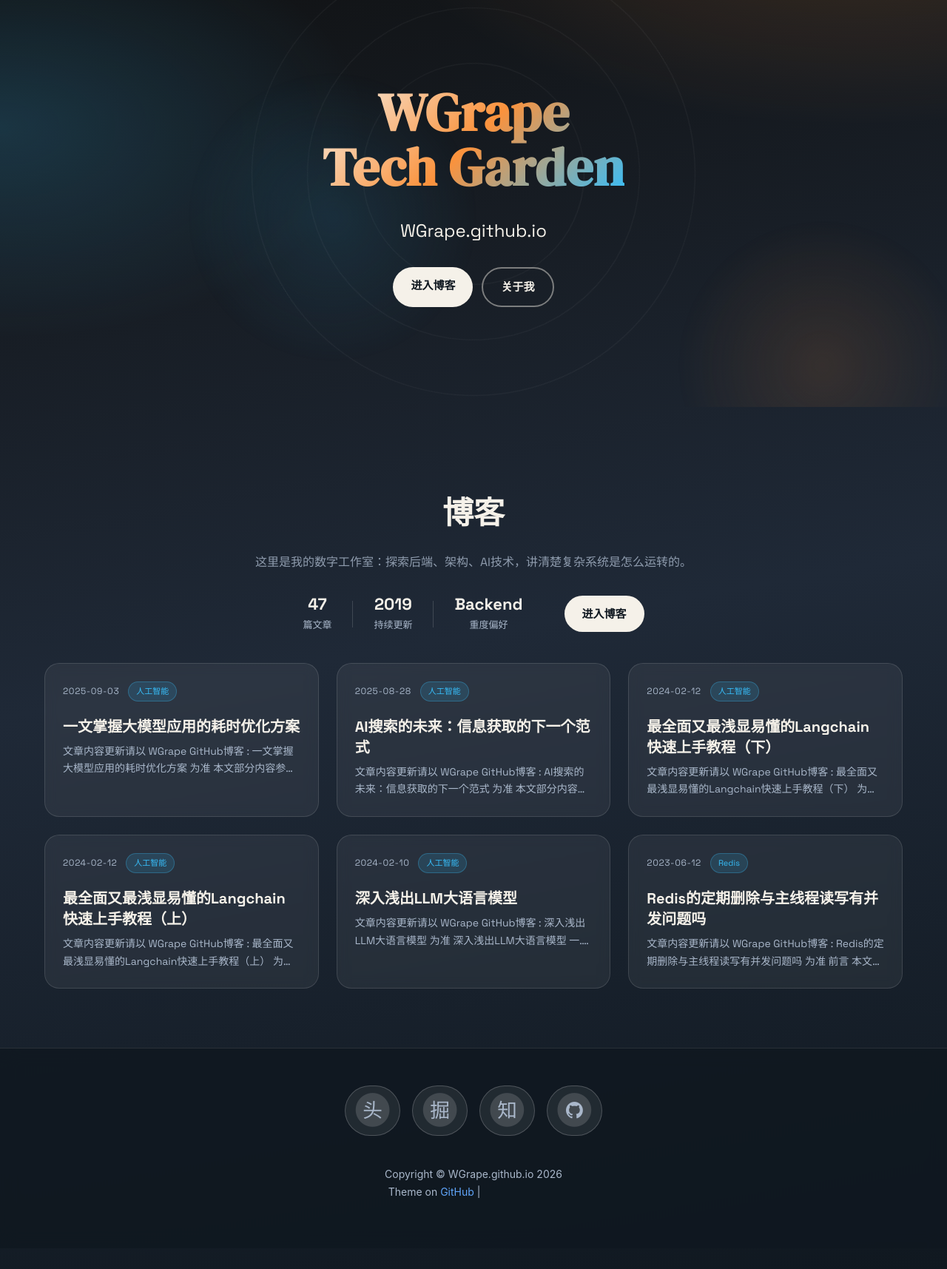
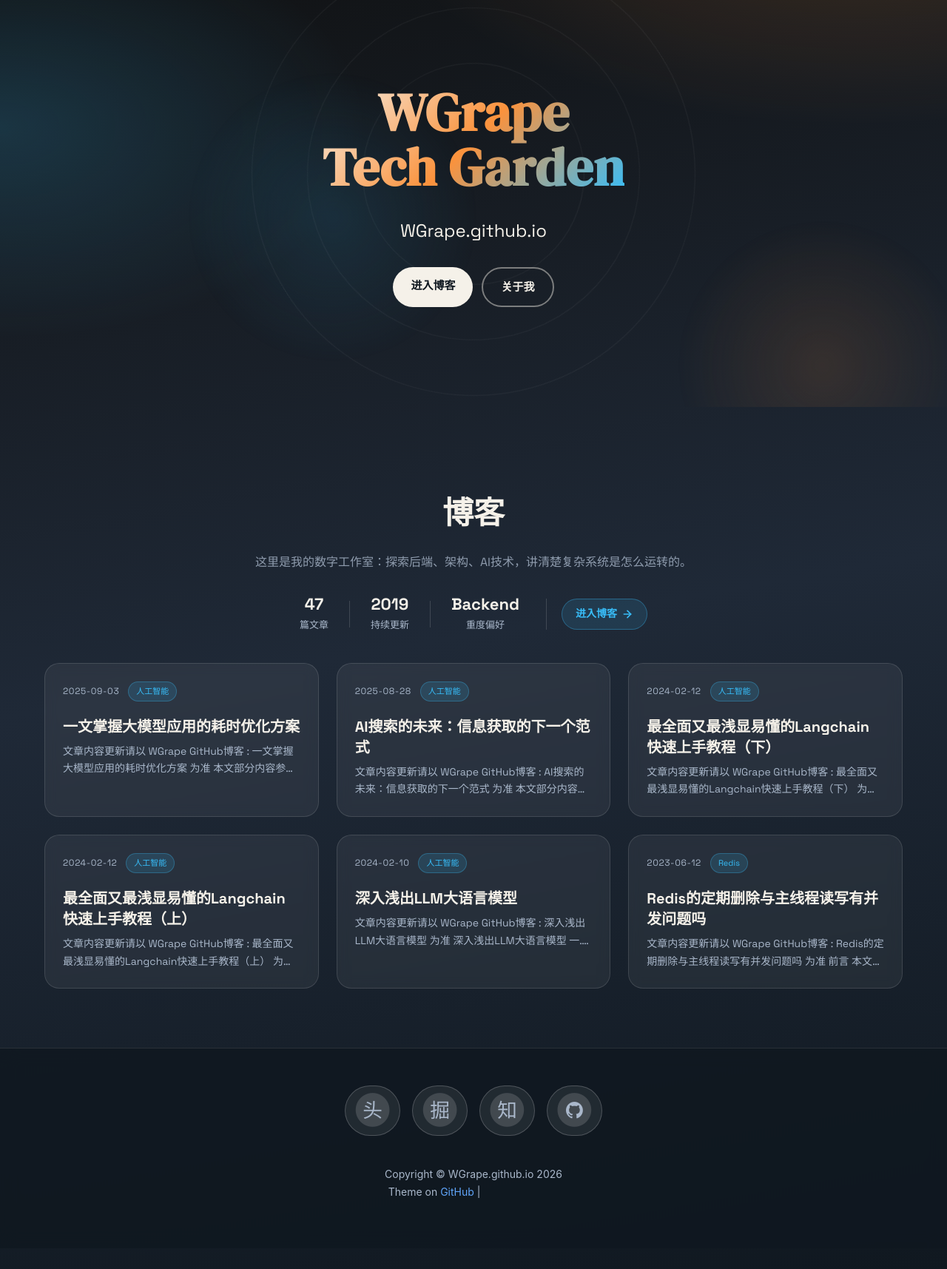
Before and after one commit to WGrape/WGrape.github.io, a Jekyll site: the page built from index.html, in a window 1280 px wide. Shown: the whole page at 74% size. Built offline with Jekyll 4.4.1, drawn with Linux system fonts in a browser that asks for light colours; nearby versions of some CDN libraries; the list of posts is cut into pages by our own code; comment, search, counter and statistics services are not loaded; grey boxes are pictures that could not be loaded.

Commit message:
feat: add

```diff
--- a/_layouts/post.html
+++ b/_layouts/post.html
@@ -79,7 +79,7 @@ header-img:
                     repo: '{{site.gitalk.repo}}',
                     owner: '{{site.gitalk.owner}}',
                     admin: ['{{site.gitalk.admin}}'],
-                    distractionFreeMode: {{site.gitalk.distractionFreeMode}},
+                    distractionFreeMode: false,
                     id: md5(location.pathname),
                     });
                     gitalk.render('gitalk-container');
--- a/about.html
+++ b/about.html
@@ -2,7 +2,7 @@
 layout: page
 title: "关于"
 description: "分享开源项目、后端开发、中间件和架构等计算机领域的原创技术文章"
-header-img: "/img/logo.png"
+header-img:
 ---
 
 <!-- Hero Section -->
--- a/blog/index.html
+++ b/blog/index.html
@@ -2,7 +2,7 @@
 layout: page
 title: 博客
 description: "WGrape 的技术文章"
-header-img: "/img/logo.png"
+header-img:
 permalink: /blog/
 ---
 
--- a/index.html
+++ b/index.html
@@ -45,8 +45,14 @@ nav_exclude: true
                 <span class="home-stat-num">Backend</span>
                 <span class="home-stat-label">重度偏好</span>
             </div>
-            <div class="home-stat-item">
-                <a href="/blog/" class="btn-pill">进入博客</a>
+            <div class="home-stat-item home-stat-action">
+                <a href="/blog/" class="stat-enter-link">
+                    <span class="stat-enter-text">进入博客</span>
+                    <svg class="stat-enter-arrow" width="16" height="16" viewBox="0 0 24 24" fill="none" stroke="currentColor" stroke-width="2.5" stroke-linecap="round" stroke-linejoin="round">
+                        <line x1="5" y1="12" x2="19" y2="12"></line>
+                        <polyline points="12 5 19 12 12 19"></polyline>
+                    </svg>
+                </a>
             </div>
         </div>
         <!-- <div class="home-blog-enter"> -->
@@ -132,13 +138,65 @@ nav_exclude: true
     background: rgba(255, 255, 255, 0.15);
 }
 
-.home-blog-enter {
-    margin-top: 8px;
+/* 进入博客链接 - 融入统计行 */
+.home-stat-action {
+    padding-left: 20px;
+    margin-left: 8px;
+    border-left: 1px solid rgba(255, 255, 255, 0.15);
 }
 
-.home-blog-enter .btn-pill {
-    padding: 10px 28px;
+.stat-enter-link {
+    display: inline-flex;
+    align-items: center;
+    gap: 6px;
+    padding: 8px 18px;
+    border-radius: 999px;
+    background: rgba(56, 189, 248, 0.12);
+    border: 1px solid rgba(56, 189, 248, 0.35);
+    color: #38bdf8;
+    font-family: "Space Grotesk", sans-serif;
     font-size: 14px;
+    font-weight: 600;
+    text-decoration: none;
+    transition: all 0.25s ease;
+    cursor: pointer;
+}
+
+.stat-enter-link:hover {
+    background: rgba(56, 189, 248, 0.22);
+    border-color: rgba(56, 189, 248, 0.6);
+    color: #7dd3fc;
+    transform: translateX(2px);
+    text-decoration: none;
+}
+
+.stat-enter-link:hover .stat-enter-arrow {
+    transform: translateX(3px);
+}
+
+.stat-enter-arrow {
+    transition: transform 0.25s ease;
+    flex-shrink: 0;
+}
+
+@media (max-width: 640px) {
+    .home-blog-stats {
+        gap: 16px;
+    }
+    .home-stat-item {
+        padding: 0 16px;
+    }
+    .home-stat-action {
+        padding-left: 16px;
+        margin-left: 0;
+        border-left: none;
+        width: 100%;
+        margin-top: 8px;
+    }
+    .stat-enter-link {
+        width: 100%;
+        justify-content: center;
+    }
 }
 
 .home-blog-section .section-title {
--- a/tags.html
+++ b/tags.html
@@ -2,7 +2,7 @@
 title: "博客标签"
 layout: page
 description: "分享开源项目、后端开发、中间件和架构等计算机领域的原创技术文章"
-header-img: "/img/logo.png"
+header-img:
 ---
 
 <!-- Hero Section -->
```
Also changed, not shown: other parts of index.html (+1 -1 lines), img/logo.png (deleted).
